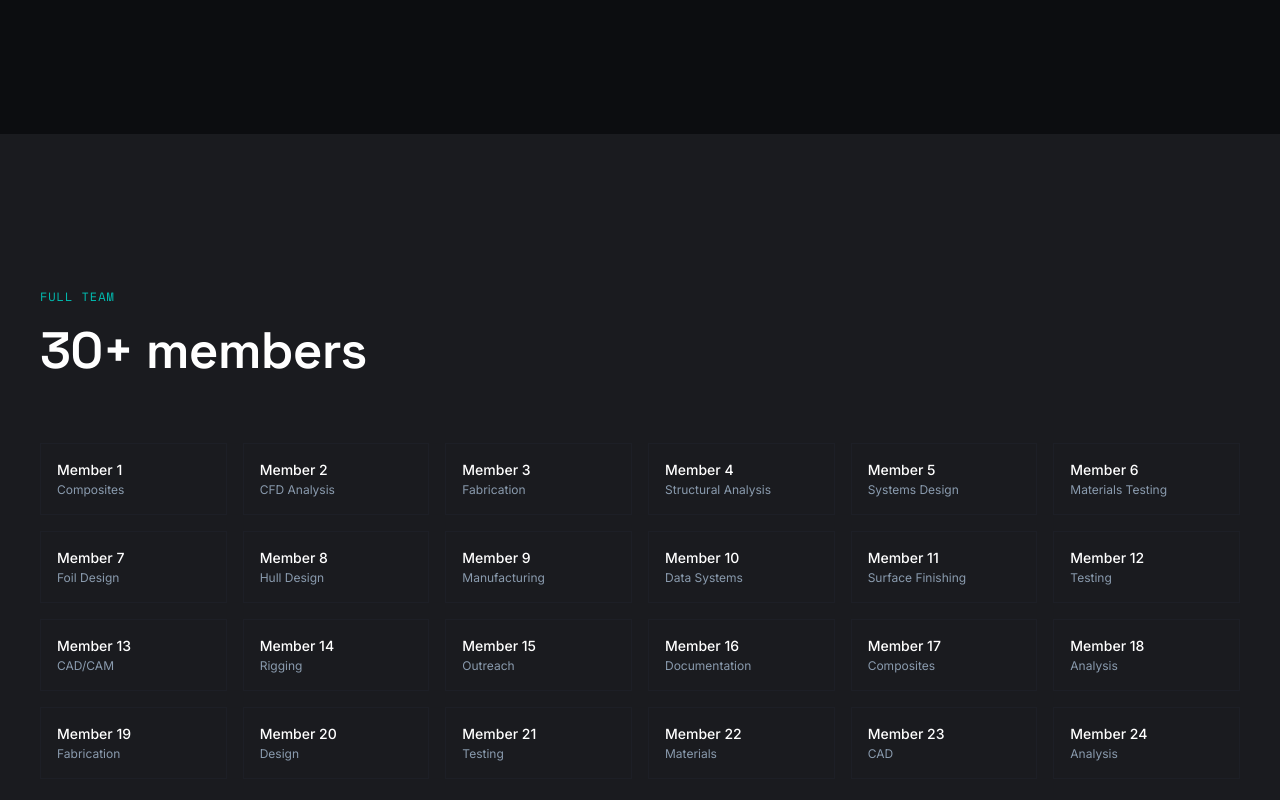
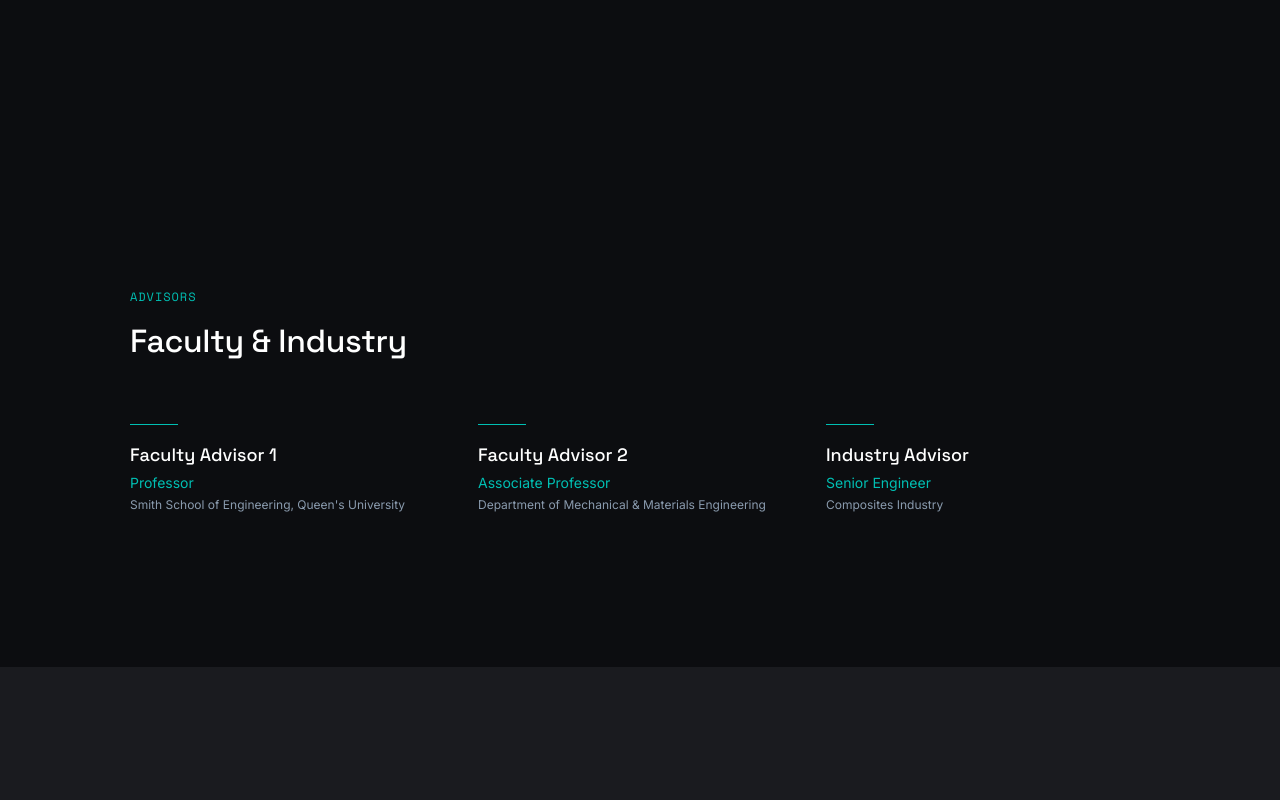
Before and after one commit to chizzyandy/aquafoilwebsite, a Next.js app: page /about in a window 1280 px wide. Shown: the part 3320-4120 px from the top of the page. Built offline with nearby package versions, Linux system fonts and the light colour scheme.

Commit message:
Update page.tsx

```diff
--- a/src/app/about/page.tsx
+++ b/src/app/about/page.tsx
@@ -117,27 +117,6 @@ export default function AboutPage() {
         </div>
       </RevealSection>
 
-      {/* Full Team */}
-      <RevealSection className="section-carbon section-padding">
-        <div className="container-full">
-          <div className="mb-16">
-            <p className="reveal text-label text-signal mb-4">Full Team</p>
-            <h2 className="reveal reveal-delay-1 text-section text-white">
-              30+ members
-            </h2>
-          </div>
-
-          <div className="reveal reveal-delay-2 grid grid-cols-2 sm:grid-cols-3 md:grid-cols-4 lg:grid-cols-6 gap-4">
-            {teamMembers.map((member) => (
-              <div key={member.name} className="p-4 border border-slate/20 hover:border-slate/50 transition-colors">
-                <p className="text-sm text-white font-medium mb-0.5">{member.name}</p>
-                <p className="text-xs text-steel">{member.role}</p>
-              </div>
-            ))}
-          </div>
-        </div>
-      </RevealSection>
-
       {/* Advisors */}
       <RevealSection className="section-dark section-padding">
         <div className="container-editorial">
```
